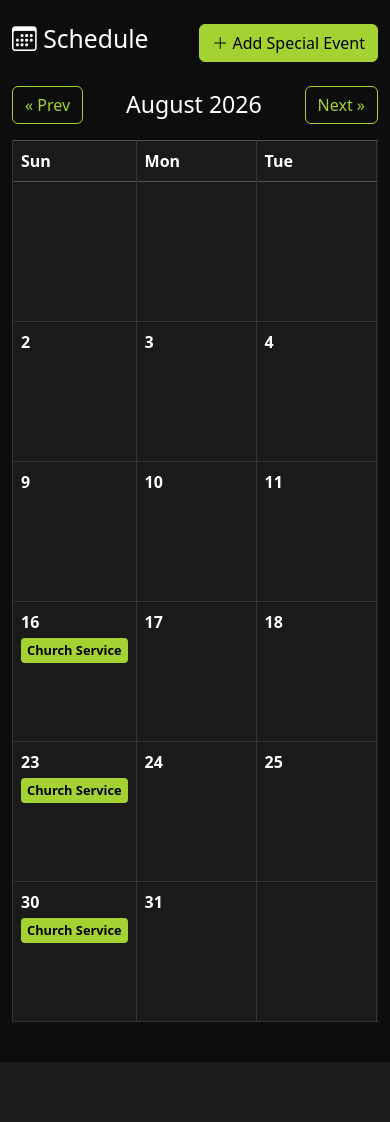
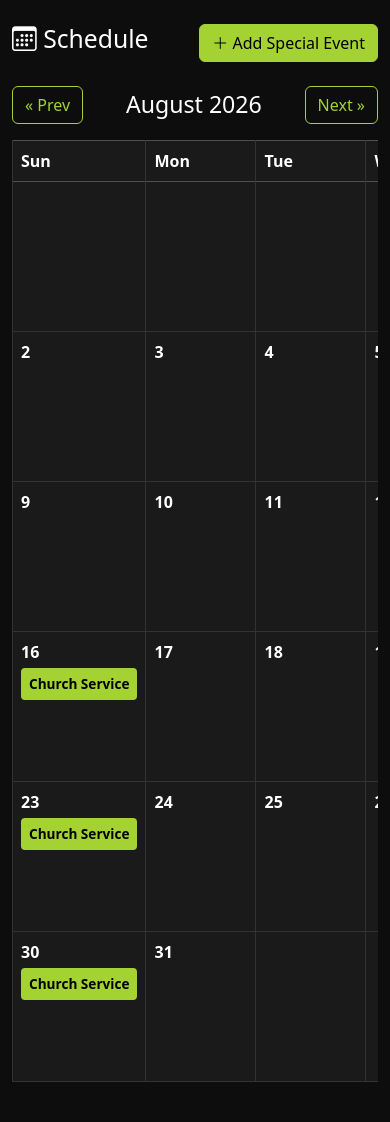
Before and after one commit to amfb98/church-safety-app, a Flask app: page /schedule in a window 390 px wide. Shown: the part 62-1184 px from the top of the page. Before the commit the page ends 1124 px from the top, so only its background shows below. Run offline with Flask 3, Linux system fonts and the light colour scheme; a user stored in the database is signed in; data comes from the database, SQL or seed files in the repository; data that the repository does not hold is empty.

Commit message:
Enhance mobile styles for schedule template
Updated styles for calendar days and event pills to improve readability on mobile devices.

```diff
--- a/templates/schedule.html
+++ b/templates/schedule.html
@@ -25,24 +25,24 @@
     {% for week in weeks %}
         <tr>
         {% for day in week %}
-            <td class="calendar-day {% if day == 0 %}empty{% endif %}" style="height:140px;vertical-align:top; min-width:120px;">
+            <td class="calendar-day {% if day == 0 %}empty{% endif %}" style="height:150px; vertical-align:top; min-width:130px;">
                 {% if day != 0 %}
                 <div class="d-flex justify-content-between mb-1">
                     <strong>{{ day }}</strong>
                 </div>
                 {% if events_by_day.get(day) %}
                     {% for e in events_by_day[day] %}
-                    <div class="event-pill mb-1">
-                        <a href="{{ url_for('schedule_detail', event_id=e.id) }}">
+                    <div class="event-pill mb-1" style="padding: 6px 8px;">
+                        <a href="{{ url_for('schedule_detail', event_id=e.id) }}" style="color: #000; font-weight: 600; text-decoration: none; display: block;">
                             {{ e.title }}
                             {% if e.signups %} ({{ e.signups|length }}){% endif %}
                         </a>
+                        {% for s in e.signups %}
+                            <div style="font-size: 0.78rem; color: #111; line-height: 1.3; margin-top: 2px;">
+                                {{ s.person_name }}{% if s.role %} – {{ s.role }}{% endif %}{% if s.service %} ({{ s.service }}){% endif %}
+                            </div>
+                        {% endfor %}
                     </div>
-                    {% for s in e.signups %}
-                        <div style="font-size:0.72rem; line-height:1.25; padding-left:4px;">
-                            {{ s.person_name }}{% if s.role %} – {{ s.role }}{% endif %}{% if s.service %} ({{ s.service }}){% endif %}
-                        </div>
-                    {% endfor %}
                     {% endfor %}
                 {% endif %}
                 {% endif %}
@@ -53,4 +53,21 @@
     </tbody>
 </table>
 </div>
+
+<style>
+/* Make the green pills and names more readable on mobile */
+@media (max-width: 768px) {
+    .calendar-day {
+        min-width: 110px !important;
+    }
+    .event-pill {
+        font-size: 0.85rem;
+    }
+    .event-pill div {
+        font-size: 0.75rem !important;
+        white-space: normal;
+        word-break: break-word;
+    }
+}
+</style>
 {% endblock %}
```
